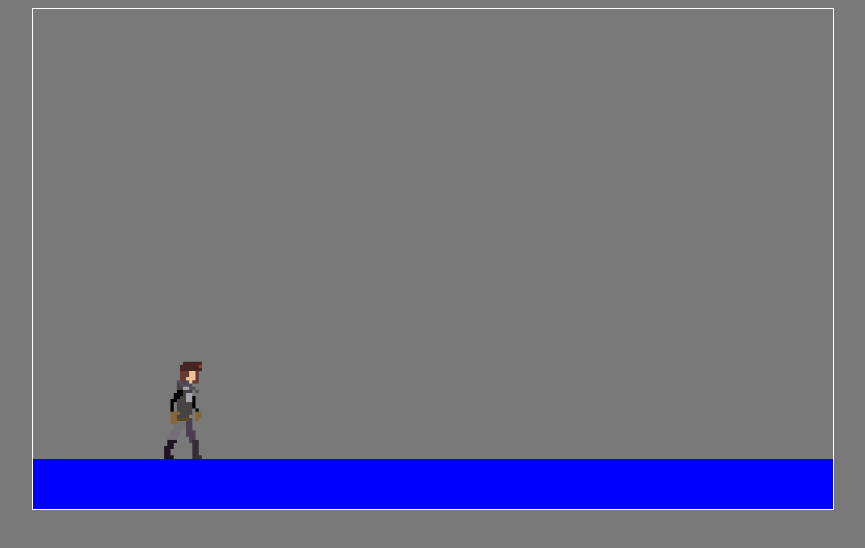
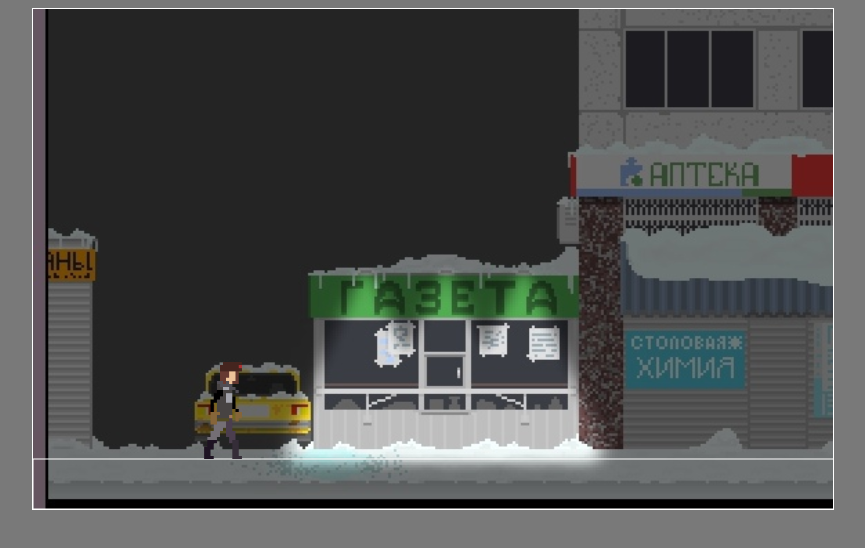
Before and after one commit to PritonGames/CyberPETR, a plain HTML site: page index.html in a window 1280 px wide. Shown: the whole page, without its empty margins (207-1072 px from the left). Drawn offline with Linux system fonts and the light colour scheme.

Commit message:
Add files via upload

```diff
--- a/css/style.css
+++ b/css/style.css
@@ -19,3 +19,8 @@ body{
   overflow: hidden;
   border: 1px solid white;
 }
+.canvas {
+  background-image: url(../img/backgroumnd.jpg);
+  background-size: 2145px 672px;
+  background-position-y: -275px;
+}
--- a/js/index-3.js
+++ b/js/index-3.js
@@ -2,7 +2,7 @@
 // import idle from '../img/idle.png'
 const idle = new Image();
 idle.src = "../CyberPETR/img/idleAnimation.png";
-idle.onload = function () {
+idle.onload = function() {
 const canvas = document.querySelector(".canvas");
 const context = canvas.getContext("2d");
 const canvasBox = document.querySelector(".canvas-box");
@@ -14,12 +14,11 @@ idle.onload = function () {
 let backgroundBoolean = false;
 let backgroundCounter = 500;
 
-  const gravity = 0.5;
-
+const gravity = 0.1;
 class PLayer {
   constructor() {
     this.position = {
-        x: 100,
+      x: 140,
       y: 825,
     };
     this.velocity = {
@@ -42,9 +41,7 @@ idle.onload = function () {
         this.width,
         this.height
 );
-      idle.onerror = function () {
-        console.log("Ошибка загрузки ");
-      };
+    // }
     // context.fillRect(this.position.x,this.position.y,this.width,this.height)
   }
   update() {
@@ -76,13 +73,10 @@ idle.onload = function () {
     (this.width = width), (this.height = height);
   }
   draw() {
-      context.fillStyle = "blue";
-      context.fillRect(
-        this.position.x,
-        this.position.y,
-        this.width,
-        this.height
-      );
+    context.fillStyle = "none";
+    context.strokeStyle = "white"
+    context.strokeRect(this.position.x, this.position.y, this.width, this.height);
+    context.stroke()
   }
 }
 
@@ -116,17 +110,17 @@ idle.onload = function () {
   });
   player.update();
   if (keys.right.pressed) {
-      player.velocity.x = 6;
+    player.velocity.x = 3;
   } else if (keys.left.pressed) {
-      player.velocity.x = -6;
+    player.velocity.x = -3;
   } else {
-      player.velocity.x *= 0;
+    player.velocity.x *= 0.2;
   }
   if (keys.shift.pressed) {
-      if (keys.right.pressed) {
+    if(keys.right.pressed){
       player.velocity.x = 10;
-      } else if (keys.left.pressed) {
-        player.velocity.x = -10;
+    } else if (keys.left.pressed){
+      player.velocity.x = -10
     }
   }
   if (player.position.x > 400) {
@@ -182,7 +176,7 @@ idle.onload = function () {
     keys.left.pressed = true;
   } else if (keyCode == 32) {
     if (player.onPlatform === true && player.velocity.y === 0) {
-        player.velocity.y -= 15;
+      player.velocity.y -= 5;
     } else null;
   } else if (keyCode == 68) {
     keys.right.pressed = true;
@@ -206,4 +200,4 @@ idle.onload = function () {
       break;
   }
 });
-};
+}
```
Also changed, not shown: img/backgroumnd.jpg (added). Lines whose indentation alone changed are shown as unchanged.
